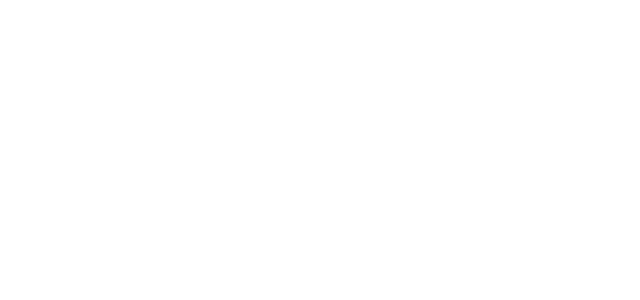
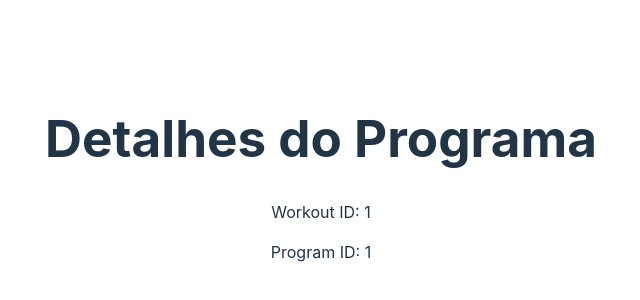
Before and after one commit to lucasfads/gym-companion, a React (Vite) app: page /workout/1/program/1 in a window 1280 px wide. Before the commit this address had no page. Shown: the part 222-522 px from the top of the page, without its empty margins (319-959 px from the left). Built offline with nearby package versions, Linux system fonts and the light colour scheme.

Commit message:
feat: can enter program details

```diff
--- a/src/App.tsx
+++ b/src/App.tsx
@@ -1,15 +1,17 @@
 import { Routes, Route, Outlet, Link } from "react-router-dom";
 import './App.css'
 
-import WorkoutsList from '@/src/components/workouts-list'
-import WorkoutDetails from '@/src/components/workout-details'
+import WorkoutsList from '@/src/components/workouts-list';
+import WorkoutDetails from '@/src/components/workout-details';
+import ProgramDetails from '@/src/components/program-details'
 
 function App() {
 
   return (
     <Routes>
       <Route path="/" element={<WorkoutsList />} />
-      <Route path="/workout/:id" element={<WorkoutDetails />} />
+      <Route path="/workout/:workoutId" element={<WorkoutDetails />} />
+      <Route path="/workout/:workoutId/program/:programId" element={<ProgramDetails />} />
     </Routes>
   );
 }
--- /dev/null
+++ b/src/components/program-details/index.tsx
@@ -0,0 +1,38 @@
+import React, { useEffect, useState } from 'react';
+import { useParams } from 'react-router-dom';
+import styles from './styles.module.css';
+import { Workout } from '@/types';
+import { openDatabase, fetchWorkoutDetailsFromDB } from '@/lib/indexed-db';
+import ProgramsList from '@/src/components/programs-list';
+
+const WorkoutDetails: React.FC = () => {
+	const [workout, setWorkout] = useState<Workout>();
+    const { workoutId, programId } = useParams();
+
+
+	// useEffect(() => {
+    //     const fetchWorkoutDetails = async () => {
+	// 		const data = await fetchWorkoutDetailsFromDB(id);
+    //         setWorkout(data);
+    //     };
+
+    //     fetchWorkoutDetails();
+    // }, [id]);
+
+    // if (!workout) {
+    //     return <div>Carregando...</div>;
+    // }
+
+    return (
+        <div>
+          {/* Renderize os detalhes do programa aqui */}
+          <h1>Detalhes do Programa</h1>
+          <p>Workout ID: {workoutId}</p>
+          <p>Program ID: {programId}</p>
+        </div>
+      );
+
+
+}
+
+export default WorkoutDetails;
--- a/src/components/programs-list/index.tsx
+++ b/src/components/programs-list/index.tsx
@@ -77,7 +77,7 @@
 				{programs.map((program: Program) => (
 					<div key={program.id}>
 						{/* <Link to={`/workout/${workout.id}`}>{workout.id}</Link> */}
-						{program.id}
+						<Link to={`/workout/${workoutId}/program/${program.id}`}>{program.id}</Link>
 						<button onClick={() => handleRemoveProgram(program.id)}>REMOVE</button>
 					</div>
 				))}
--- a/src/components/workout-details/index.tsx
+++ b/src/components/workout-details/index.tsx
@@ -7,16 +7,16 @@
 
 const WorkoutDetails: React.FC = () => {
 	const [workout, setWorkout] = useState<Workout>();
-    const { id } = useParams();
+    const { workoutId } = useParams();
 
 	useEffect(() => {
         const fetchWorkoutDetails = async () => {
-			const data = await fetchWorkoutDetailsFromDB(id);
+			const data = await fetchWorkoutDetailsFromDB(workoutId);
             setWorkout(data);
         };
 
         fetchWorkoutDetails();
-    }, [id]);
+    }, [workoutId]);
 
     if (!workout) {
         return <div>Carregando...</div>;
```
Also changed, not shown: types.ts (+11 -0 lines), src/components/program-details/styles.module.css (added).
